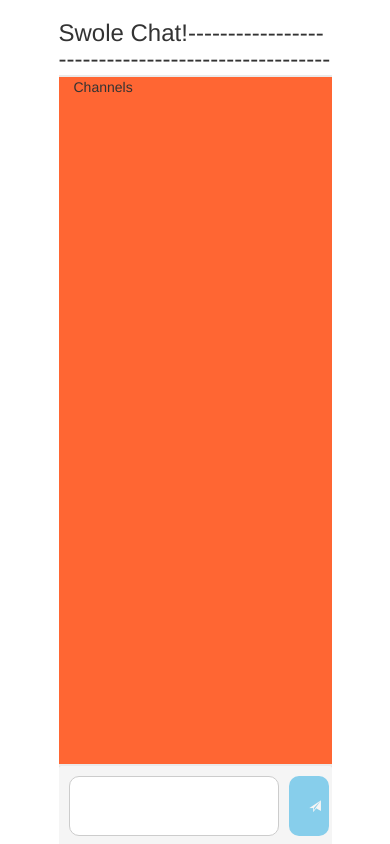
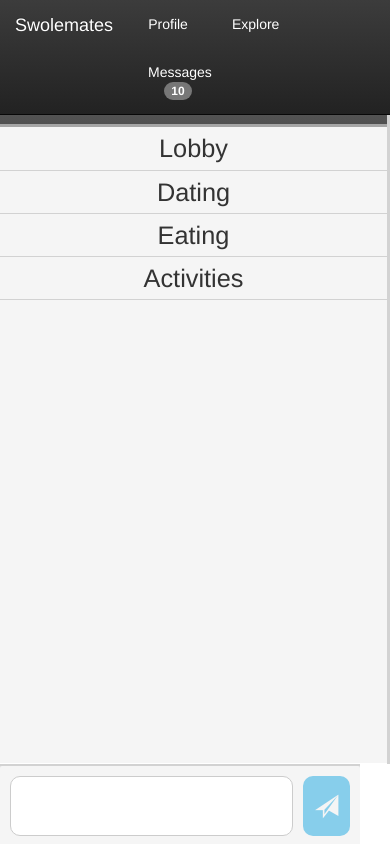
Before and after one commit to itsbenchang/P1-Swolemate, a plain HTML site: page lobby.html in a window 390 px wide. Drawn offline with nearby package versions, Linux system fonts and the light colour scheme; no server answers.

Commit message:
updated lobby js functionality. Also updated aboutus page.

```diff
--- a/assets/css/style.css
+++ b/assets/css/style.css
@@ -197,7 +197,7 @@ p{
 	   top: 0;
 	   left: 0;
 	   right: 0;
-	   height: 75px;
+	   /*height: 75px;*/
 	   width:100%;
 	}
 
@@ -211,18 +211,22 @@ p{
 
 	#chatcontent {
 	    position: fixed;
-	    top: 75px;
+	    top: 66px;
 	    bottom: 80px;
 	    left: 0;
 	    right: 0;
-	    background-color: #F63;
 	    overflow: auto;
 	}
 
+  #send {
+      font-size: 4vmin;
+      text-align: center;
+      padding: 0px;
+  }
 
 }
 
-/*Formatting swole lobby -----------------------------------*/
+/*Formatting swole lobby -----------------------------------------------------*/
 .messages {
   -webkit-box-flex: 1;
   -webkit-flex: 1 1px;
@@ -230,10 +234,6 @@ p{
           flex: 1 1px;
   background: #F1F5F8;
   overflow-y: scroll;
-  /*margin-top: 75px;*/
-
-  /*height: auto;*/
-  /*max-height: 45vw;*/
 }
 .messages ul {
   list-style: none;
@@ -261,23 +261,23 @@ p{
 }
 
 .messages .li-left {
-    /*border-bottom-left-radius: 2px;*/
     background-color: #1b85e4;
 }
 
 .messages .li-right {
   float: right;
-  /*border-bottom-right-radius: 2px;*/
   background: #87BB71;
 }
 
 .messagewindow {
     padding-left: 0px !important;
     padding-right: 0px !important;
+    /*border-right: 3px solid #d2d2d2;*/
 }
 
-.form {
+.chatForm {
   background: gainsboro;
+  border-top: 2px solid #d2d2d2;
 }
 
 .form-inner {
@@ -330,15 +330,11 @@ p{
 }
 
 .linebottom {
-    border-bottom: 2px solid #eaeaea;
+    border-bottom: 2px solid #d2d2d2
 }
 
 .linetop {
     border-top: 2px solid #eaeaea;
-}
-.swoleLobby {
-    /*height: 120%;*/
-    /*min-height: 100%;*/
 }
 
 #chatheader {
@@ -347,7 +343,17 @@ p{
 	left: 15%;
 	right: 15%;
 	height: 75px;
+    margin: 0px !important;
+}
 
+#chatcontent {
+    position: fixed;
+    top: 66px;
+    bottom: 80px;
+    left: 15%;
+    right: 15%;
+    height:100vh;
+    overflow: hidden;
 }
 
 #chatfooter {
@@ -356,24 +362,92 @@ p{
     right: 15%;
     bottom:0px;
     height: 80px;
+}
 
+#send {
+    font-size: 4vmin;
+    text-align: center;
+}
+
+#channelHeader {
+    padding: 5px 0px 5px 0px;
+    margin: 0px;
+    background-image: linear-gradient(to bottom,#636363 0,#505050 100%);
+    border-bottom: 3px solid #a5a5a5;
+}
+
+#channelText {
+    text-align: center;
+    font-weight: bold;
+    color: white;
+    margin-top: 10px !important;
+}
+
+.chatchannels {
+    background: whitesmoke;
+    height: 200px;
+}
+
+.lobbychannels {
+    padding: 0px !important;
+    border-right: 3px solid #d2d2d2;
+    /*border-left: 3px solid #d2d2d2;*/
+}
+
+.lobbynav {
+    margin: 0px !important;
+}
+
+.channel {
+    font-size: 3vh;
+    text-align: center;
+    padding-top: 3px;
+    padding-bottom: 3px;
+    border-bottom: 1px solid #d2d2d2;;
+}
+
+@media (max-width: 576px) {
+  #chatheader {
+        position:fixed;
+        top: 0;
+        left: 0;
+        right: 0;
+        height: 75px;
+        width:100%;
+  }
+
+    #chatfooter {
+        position:fixed;
+        left:0px;
+        bottom:0px;
+        height: 80px;
+        width:100%;
     }
 
     #chatcontent {
         position: fixed;
-    top: 75px;
+        top: 66px;
         bottom: 80px;
-    left: 15%;
-    right: 15%;
-    background-color: #F63;
+        left: 0;
+        right: 0;
         overflow: auto;
     }
 
     #send {
-	font-size: 3vmin;
+        font-size: 6vmin;
+        text-align: center;
+        padding: 0px;
     }
 
-/* ------End of lobby css -------------*/
+}
+
+/* ------End of lobby css ------------------------------------------------*/
+
+/* About Us Page */
+.about-us-pic {
+  max-height: 60vh;
+}
+
 
 main{
     width:100%;
@@ -529,7 +603,6 @@ main{
 
 .about{
     border: 2px solid red;
-
     position: relative;
     margin-top: 40px;
 }
--- a/assets/javascript/lobbyscript.js
+++ b/assets/javascript/lobbyscript.js
@@ -1,10 +1,10 @@
 // Initialize Firebase
 var config = {
-    apiKey: "AIzaSyCqu0vQlmbSOFk5U4UVmJaW1_ytFhm8mbw",
-    authDomain: "fb-chatroom.firebaseapp.com",
-    databaseURL: "https://fb-chatroom.firebaseio.com",
-    storageBucket: "fb-chatroom.appspot.com",
-    messagingSenderId: "482504856972"
+    apiKey: "AIzaSyDxQ4YEmF_TY6huoWtT67y2Xj7Gw-0hyoM",
+    authDomain: "swolemate-e6470.firebaseapp.com",
+    databaseURL: "https://swolemate-e6470.firebaseio.com",
+    storageBucket: "swolemate-e6470.appspot.com",
+    messagingSenderId: "771999306115"
 };
 firebase.initializeApp(config);
 
@@ -12,9 +12,10 @@ firebase.initializeApp(config);
 //                             Run this when ever the data object is updated.
 //                             For Firebase, add it as a callback to an on value change once
 
-var chatroom = firebase.database().ref('hackers');
+var chatroom = firebase.database().ref().child("/chat");
+var lobby = firebase.database().ref().child("/chat").child("/lobby");
 
-chatroom.on('value', function (snapshot) {
+lobby.on('value', function (snapshot) {
     updateUI(snapshot.val())
 });
 
@@ -29,7 +30,7 @@ $("#send").click(function () {
     var time = new Date().toLocaleTimeString();
 
     //push the new message object into Firebase using the reference variable
-    chatroom.push({
+    lobby.push({
         username: curUser,
         message: message,
         time: time
@@ -82,3 +83,22 @@ function updateUI(messages) {
 
     scrollToBottom();
 }
+
+fixSize();
+$(window).resize(function() {
+    fixSize();
+});
+
+function fixSize() {
+    // Home position
+    var windowHeight = ($(window).height() - 146);
+    // var windowWidth = $(window).width();
+    var chatChannelHeight =
+    $('#chatcontent').css('height', windowHeight);
+    $('.messages').css('height', windowHeight);
+    $('.lobbychannels').css('height', windowHeight);
+    $('.chatchannels').css('height', (windowHeight - 62));
+    //$('#home h1').each(function() {
+        // $(this).css('padding-top', ($(this).parent().height() - $(this).height()) / 2);
+    // });
+};
--- a/lobby.html
+++ b/lobby.html
@@ -22,22 +22,30 @@
 </head>
 
 <body >
-<!-- style="height: 62vh" -->
+<header class="navbar navbar-static-top navbar-inverse bg-primary lobbynav" id="top chatheader" role="banner">
+    <div class="container">
+        <div class="navbar-header">
+            <a href="index.html" class="navbar-brand">Swolemates</a>
+            <button id="profile">Profile</button>
+            <button id="explore">Explore</button>
+            <button id="message">Messages <span class="badge" id="message-count"> 10</span></button>
+        </div>
+    </div>
+</header>
+
 <div class="container">
-    <div class="row" id="chatheader">
-    	<div class="col-sm-12">
-	    	<h3>Swole Chat!---------------------------------------------------</h3>
-	        <div>
-	            Swolename: <span class="username"></span>
-	        </div>
-	    </div>
-    </div>
-
 	<div class="row chatMessages" id="chatcontent">
 		<div class="linebottom"></div>
-
-			<div class="col-sm-3">
-				<div class="chatchannels">Channels</div>
+			<div class="col-sm-3 lobbychannels" >
+                <div id="channelHeader">
+                    <h3 id="channelText">Swolechat</h3>
+                </div>
+                <div class="chatchannels">
+                    <div class="channel" id="lobby">Lobby</div>
+                    <div class="channel" id="dating">Dating</div>
+                    <div class="channel" id="eating">Eating</div>
+                    <div class="channel" id="activities">Activities</div>
+                </div>
 			</div>
 		    <div class="col-sm-9 messagewindow">
 		        <div class="messages">
@@ -49,8 +57,7 @@
 
 	<div class="row" id="chatfooter">
 		<div class="col-sm-12">
-			<div class="linebottom"></div>
-		    <div class="form">
+		    <div class="chatForm">
 		         <form>
 		            <div class="form-inner" >
 		            	<div class="row chatWindow" >
```
Also changed, not shown: aboutus.html (+91 -0 lines), assets/images/swoleteam6.jpg (added). Lines whose indentation alone changed are shown as unchanged.
